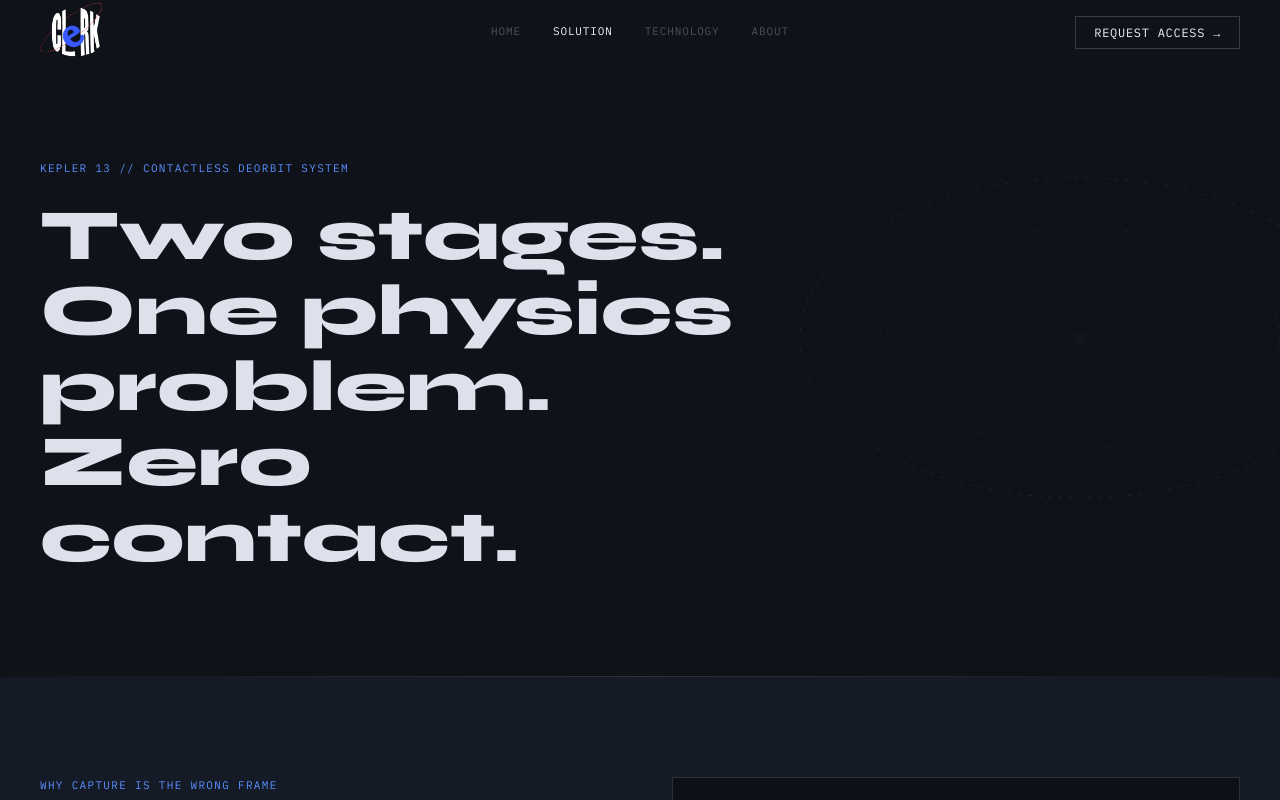
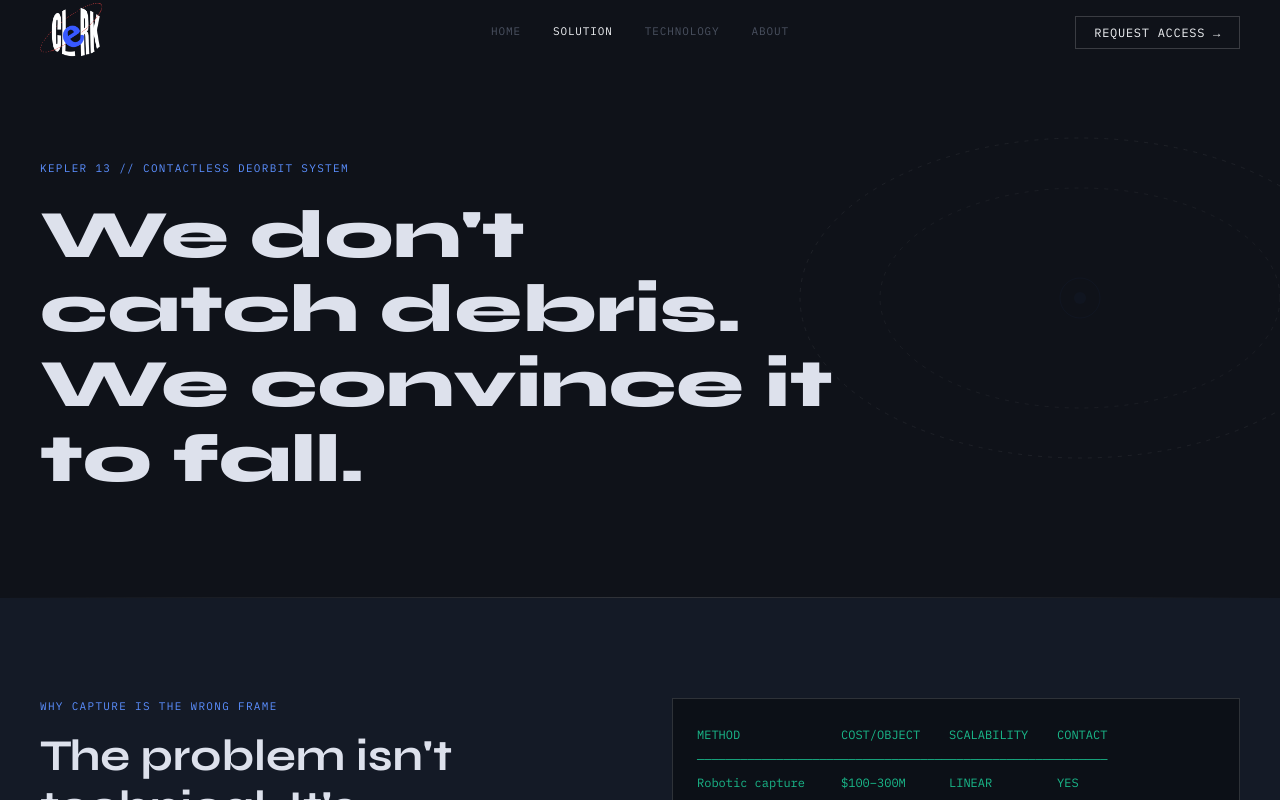
Before and after one commit to mneilxgn/clerk-site, a Next.js app: page /solution in a window 1280 px wide. Shown: the top 800 px of the page. Built offline with nearby package versions, Linux system fonts and the light colour scheme.

Commit message:
Rewrite solution hero headline to single punchy line

```diff
--- a/app/solution/page.tsx
+++ b/app/solution/page.tsx
@@ -130,8 +130,8 @@
             </div>
           </ScrollReveal>
           <ScrollReveal delay={100}>
-            <h1 style={{ fontFamily: syne, fontWeight: 800, fontSize: 'clamp(40px, 6vw, 72px)', lineHeight: 1.05, color: C.textPrimary, maxWidth: '700px' }}>
-              Two stages.<br />One physics problem.<br />Zero contact.
+            <h1 style={{ fontFamily: syne, fontWeight: 800, fontSize: 'clamp(36px, 5.5vw, 68px)', lineHeight: 1.10, color: C.textPrimary, maxWidth: '800px' }}>
+              We don&apos;t catch debris.<br />We convince it to fall.
             </h1>
           </ScrollReveal>
         </div>
```
